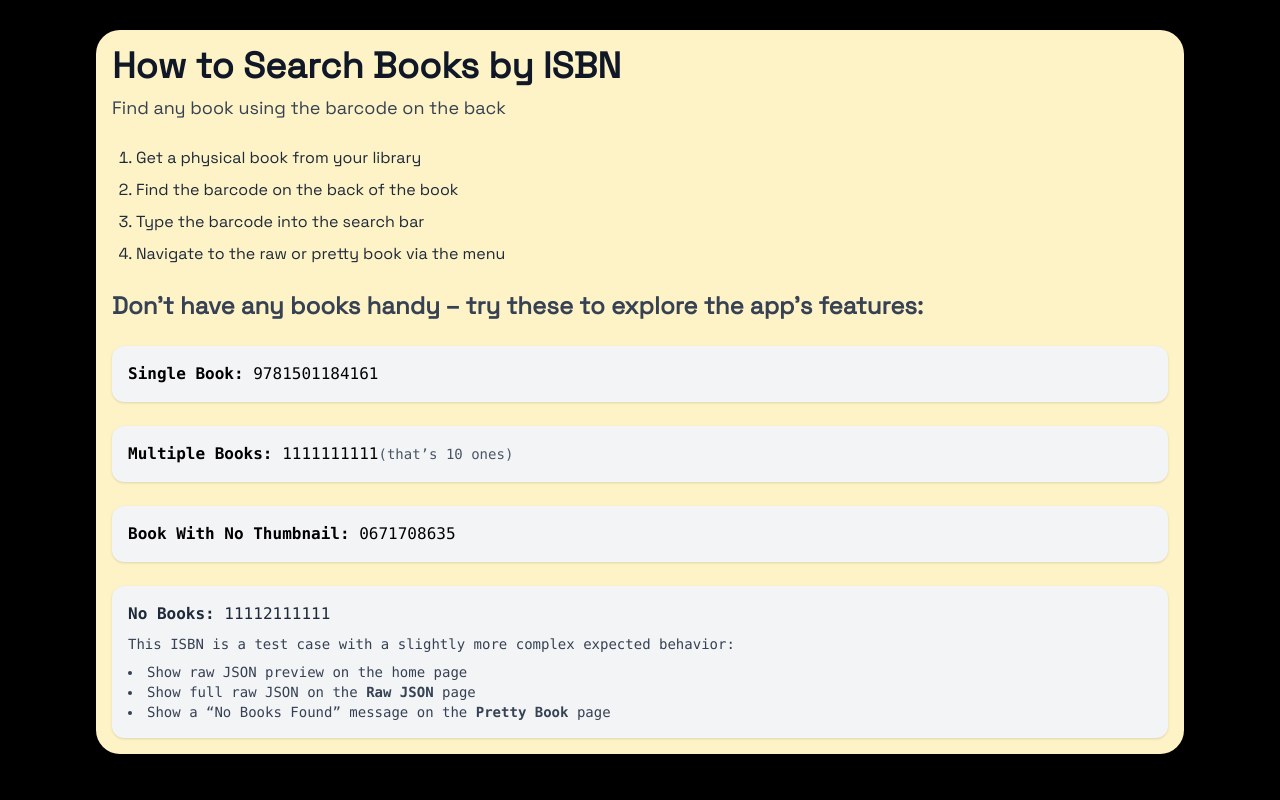
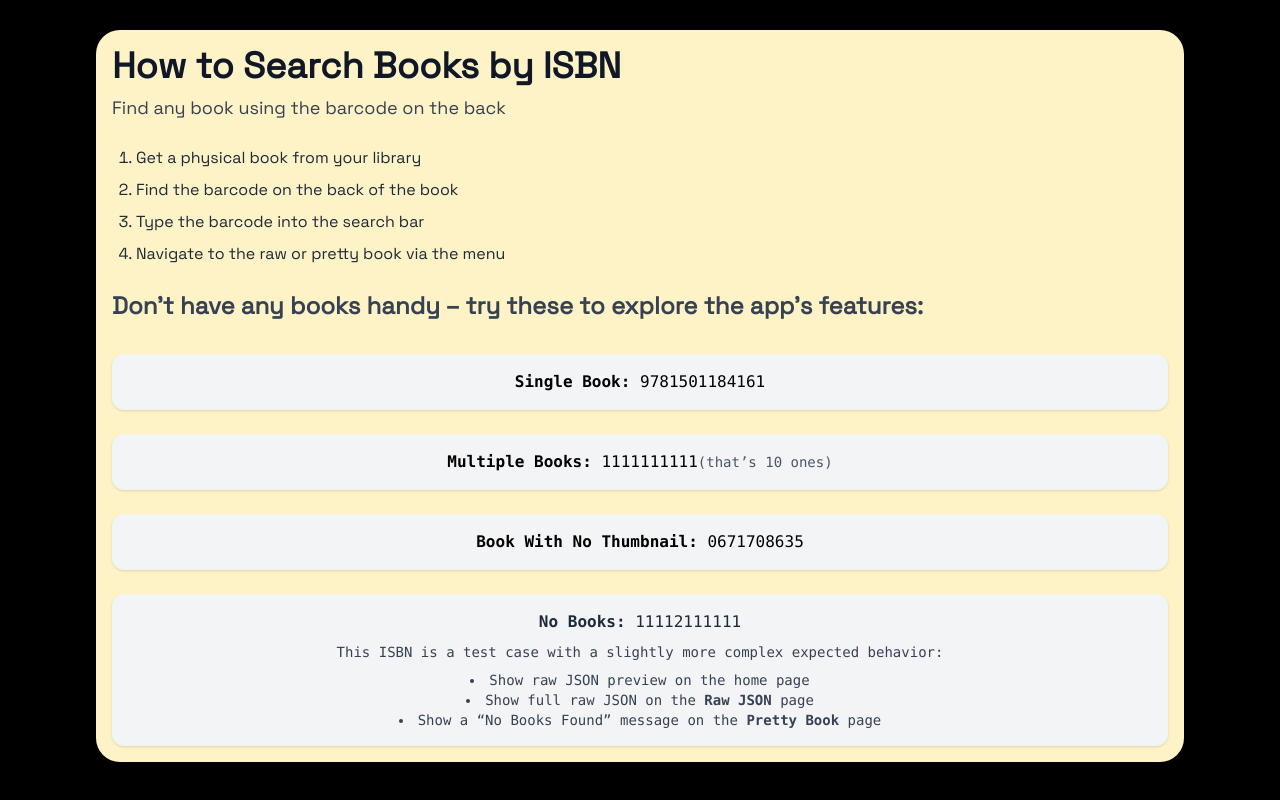
Before and after one commit to Lsmith2895/logans-library, a React (Vite) app: page /raw in a window 1280 px wide. Shown: the part 302-1102 px from the top of the page. Built offline with nearby package versions, Linux system fonts and the light colour scheme.

Commit message:
make how to guid buttons clickable and all buttons hover cursor change

```diff
--- a/src/components/HowToCard.tsx
+++ b/src/components/HowToCard.tsx
@@ -9,7 +9,7 @@ function HowToCard() {
           Learn how to search for books by ISBN with these simple steps.
         </p>
         <Link to={'/guide'}>
-          <button className="mt-6 rounded-3xl border-2 border-[#b4e300] bg-[#b4e300] px-6 py-2 font-extrabold text-black">
+          <button className="mt-6 cursor-pointer rounded-3xl border-2 border-[#b4e300] bg-[#b4e300] px-6 py-2 font-extrabold text-black">
             Start Searching
           </button>
         </Link>
--- a/src/components/NavBar.tsx
+++ b/src/components/NavBar.tsx
@@ -34,7 +34,7 @@ function NavBar() {
       {/* Hamburger Button */}
       <div className="relative md:hidden" ref={menuRef}>
         <button
-          className="focus:outline-none"
+          className="cursor-pointer focus:outline-none"
           onClick={() => setMenuOpen(prev => !prev)}
           type="button"
           data-testid="hamburger-button"
--- a/src/components/SearchBar.tsx
+++ b/src/components/SearchBar.tsx
@@ -40,12 +40,12 @@ function SearchBar() {
         }}
       />
       {/* Desktop search button */}
-      <button className="ml-6 hidden rounded-3xl border-2 border-[#b4e300] p-2 px-4 md:inline">
+      <button className="ml-6 hidden cursor-pointer rounded-3xl border-2 border-[#b4e300] p-2 px-4 md:inline">
         Find Books By ISBN
       </button>
 
       {/* mobile search button */}
-      <button className="ml-6 inline rounded-3xl border-2 border-[#b4e300] p-2.5 px-4 md:hidden">
+      <button className="ml-6 inline cursor-pointer rounded-3xl border-2 border-[#b4e300] p-2.5 px-4 md:hidden">
         <img src="./public/search.svg" className="h-5" />
       </button>
     </form>
--- a/src/pages/HowToGuide.tsx
+++ b/src/pages/HowToGuide.tsx
@@ -1,6 +1,24 @@
+import { useLocation, useNavigate } from 'react-router-dom';
+import { getBookByISBN } from '../api/googleBooks';
 import { Animate } from '../components/Animate';
+import { useBookContext } from '../context/BookContext';
 
+// This file is very WET! It is intended only to show off the use cases quickly to the dev team
 function HowToGuide() {
+  const { dispatch } = useBookContext();
+  const navigate = useNavigate();
+  const location = useLocation();
+
+  const searchAndSetBook = async (isbn: string) => {
+    dispatch({ type: 'SET_SEARCH', payload: isbn });
+    const book = await getBookByISBN(isbn);
+    dispatch({ type: 'SET_BOOK', payload: book });
+
+    if (location.pathname.includes('guide')) {
+      navigate('/library');
+    }
+  };
+
   return (
     <Animate>
       <div className="my-10 max-w-7xl rounded-3xl bg-amber-100 p-4 shadow-lg md:m-20">
@@ -22,25 +40,48 @@ function HowToGuide() {
               <p className="mb-2 text-2xl font-bold">
                 Don&apos;t have any books handy – try these to explore the app&apos;s features:
               </p>
-              <div className="font-mono text-black">
-                <div className="mt-6 rounded-xl bg-gray-100 p-4 shadow-sm">
+
+              <div className="flex flex-col font-mono text-black">
+                <button
+                  className="mt-6 cursor-pointer rounded-xl bg-gray-100 p-4 shadow-sm transition-transform duration-100 hover:scale-102"
+                  onClick={() => {
+                    searchAndSetBook('9781501184161');
+                  }}
+                >
                   <p>
                     <strong>Single Book:</strong> 9781501184161
                   </p>
-                </div>
+                </button>
 
-                <div className="mt-6 rounded-xl bg-gray-100 p-4 shadow-sm">
+                <button
+                  className="mt-6 cursor-pointer rounded-xl bg-gray-100 p-4 shadow-sm transition-transform duration-100 hover:scale-102"
+                  onClick={() => {
+                    searchAndSetBook('1111111111');
+                  }}
+                >
                   <p>
                     <strong>Multiple Books:</strong> 1111111111
                     <span className="text-sm text-gray-600">(that’s 10 ones)</span>
                   </p>
-                </div>
-                <div className="mt-6 rounded-xl bg-gray-100 p-4 shadow-sm">
+                </button>
+
+                <button
+                  className="mt-6 cursor-pointer rounded-xl bg-gray-100 p-4 shadow-sm transition-transform duration-100 hover:scale-102"
+                  onClick={() => {
+                    searchAndSetBook('0671708635');
+                  }}
+                >
                   <p>
                     <strong>Book With No Thumbnail:</strong> 0671708635
                   </p>
-                </div>
-                <div className="mt-6 rounded-xl bg-gray-100 p-4 shadow-sm">
+                </button>
+
+                <button
+                  className="mt-6 cursor-pointer rounded-xl bg-gray-100 p-4 shadow-sm transition-transform duration-100 hover:scale-102"
+                  onClick={() => {
+                    searchAndSetBook('11112111111');
+                  }}
+                >
                   <p className="text-base text-gray-800">
                     <strong>No Books:</strong> <span className="font-mono">11112111111</span>
                   </p>
@@ -58,7 +99,7 @@ function HowToGuide() {
                       Show a “No Books Found” message on the <strong>Pretty Book</strong> page
                     </li>
                   </ol>
-                </div>
+                </button>
               </div>
             </div>
           </div>
@@ -69,5 +110,3 @@ function HowToGuide() {
 }
 
 export { HowToGuide };
-
-// 0671708635
```
